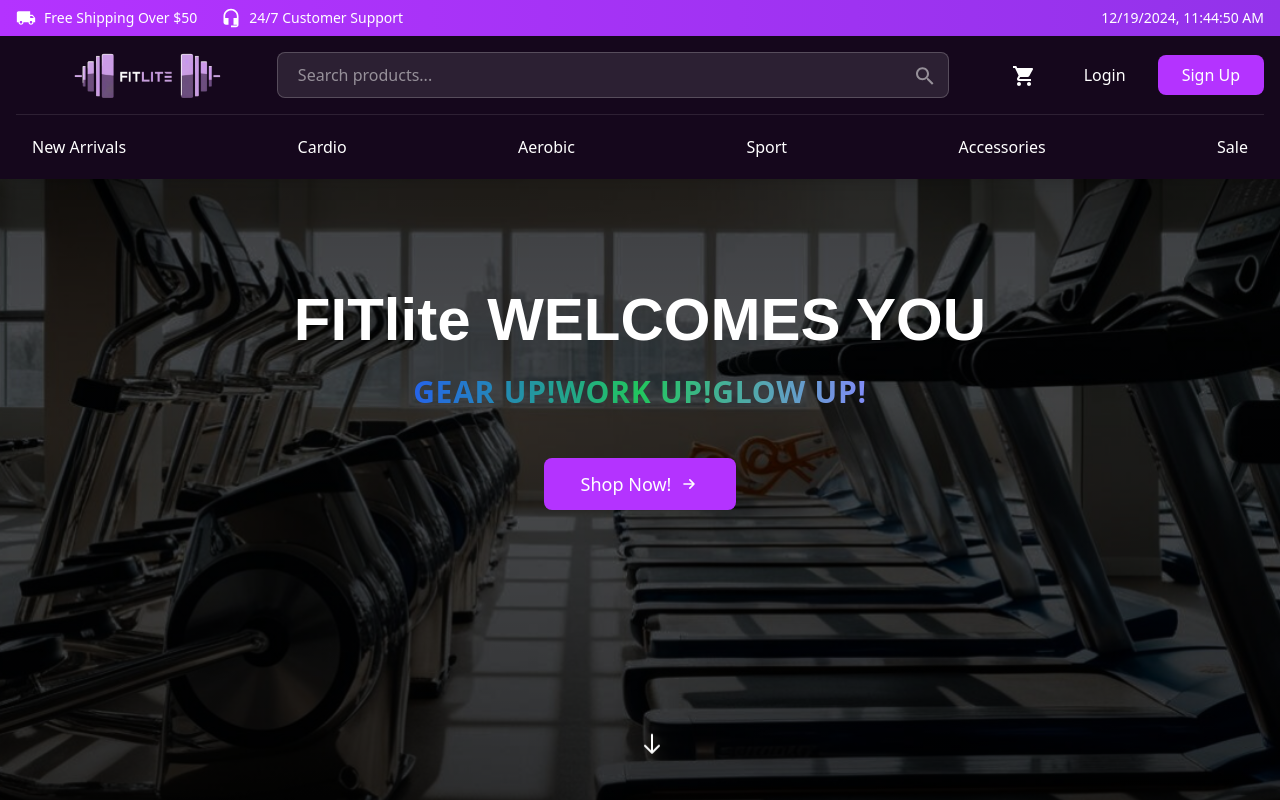
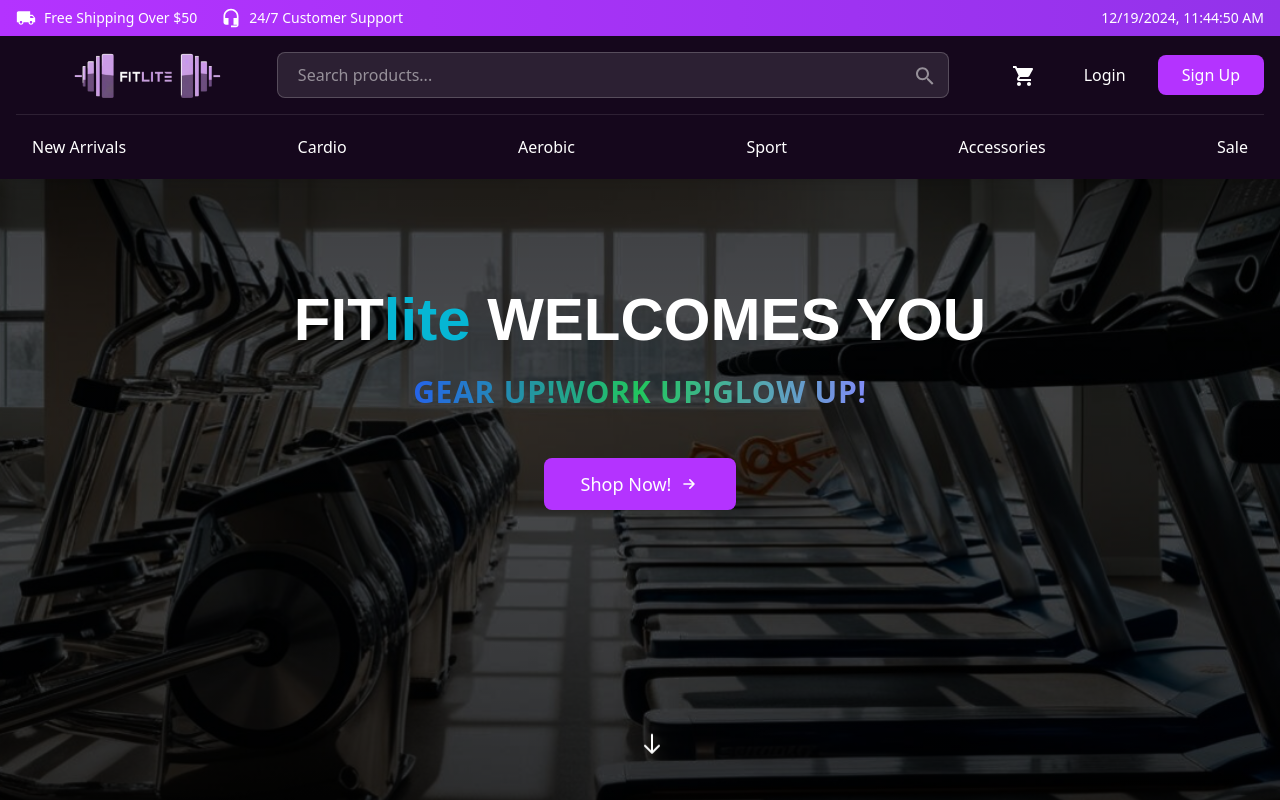
Before and after one commit to servetisikli/fit-lite-final-project-client, a React (Vite) app: page / in a window 1280 px wide. Shown: the top 800 px of the page. Built offline with nearby package versions, Linux system fonts and the light colour scheme; a web font is replaced by a local one.

Commit message:
main heading edited

```diff
--- a/src/components/header/Header.jsx
+++ b/src/components/header/Header.jsx
@@ -23,14 +23,12 @@ function Header() {
       <div className="relative z-10 container mx-auto px-4 text-center">
         {/* Main Heading */}
         <h1 className="text-white text-6xl font-bold mb-6 font-koho transform transition-all duration-700 hover:scale-105">
-          FITlite WELCOMES YOU
+          FIT<span className="text-cyan-500">lite</span> WELCOMES YOU
         </h1>
 
         {/* Subheading */}
         <p className="text-3xl text-slate-30 font-semibold mb-12 tracking-wide bg-gradient-to-r from-blue-600 via-green-500 to-indigo-400 inline-block text-transparent bg-clip-text">
           GEAR UP!WORK UP!GLOW UP!
-          {/*  GEAR UP! <span className="text-yellow-500">WORK UP! </span>
-          <span className="text-yellow-300">GLOW UP!</span> */}
         </p>
 
         {/* Buttons Container */}
```
